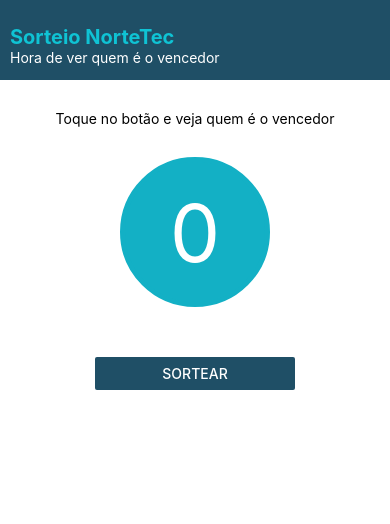
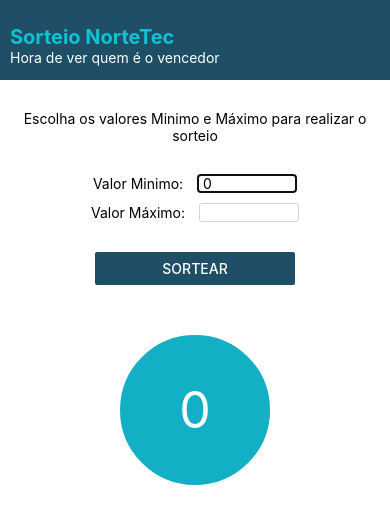
Before and after one commit to ElbertRibeiro/sorteio-app, a React Native app: screen / in a window 390 px wide. Shown: the top 524 px of the page. Built offline with nearby package versions, Linux system fonts and the light colour scheme.

Commit message:
update project

```diff
--- a/src/components/Screen/index.tsx
+++ b/src/components/Screen/index.tsx
@@ -1,32 +1,79 @@
 import React, { useState } from 'react';
-import { View, Text, Button } from 'react-native';
+import { View, Text, Button, TextInput } from 'react-native';
 
 import style from './style';
 
+export default function Screen() {
 
-export default function Screen () {
+    const [numberSort, setNumberSort] = useState(0);
+    const [varMin, setVarMin] = useState("0");
+    const [varMax, setVarMax] = useState("10");
 
+    const [flagInputFocus, setFlagInputFocus] = useState("");
 
+    const validarCampos = (min: any, max: any) => {
+        if (isNaN(min) || isNaN(max)) {
+            alert('Digite os valores');
+            return false;
+        }
 
-    const [ numberSort, setNumberSort ] = useState(0);
+        if (min > max) {
+            alert('O valor mínimo deve ser menor que o valor máximo');
+            return false;
+        }
+
+        return true;
+    }
 
     const gerateNumber = () => {
-        const newNumber = Math.floor(Math.random() * (101 - 1 ) + 1);
+        const min = parseInt(varMin);
+        const max = parseInt(varMax);
+
+        if (!validarCampos(min, max)) {
+            return;
+        }
+
+        const newNumber = Math.floor(Math.random() * (max + 1 - min) + min);
         setNumberSort(newNumber);
     }
 
     return (
         <View style={style.screen}>
-            <Text style={style.title}>Toque no botão e veja quem é o vencedor</Text>
+            <Text style={style.title}>Escolha os valores Minimo e Máximo para realizar o sorteio</Text>
+
+            <View style={style.lineInput}>
+                <Text>Valor Minimo: </Text>
+                <TextInput
+                    value={varMin.toString()}
+                    onChangeText={value => setVarMin(value)}
+                    textAlign="center"
+                    keyboardType="number-pad"
+                    maxLength={5}
+                    autoFocus={true}
+                    style={flagInputFocus === "txt_min" ? style.inputFocus : style.inputNormal}
+                    onFocus={() => setFlagInputFocus("txt_min")}
+                    onBlur={() => setFlagInputFocus("")} />
+            </View>
+
+            <View style={style.lineInput}>
+                <Text>Valor Máximo: </Text>
+                <TextInput
+                    textAlign="center"
+                    keyboardType="number-pad"
+                    maxLength={5}
+                    style={flagInputFocus === "txt_max" ? style.inputFocus : style.inputNormal}
+                    onFocus={() => setFlagInputFocus("txt_max")}
+                    onBlur={() => setFlagInputFocus("")} />
+            </View>
+
+            <View style={style.boxButton}>
+                <Button title="Sortear" onPress={gerateNumber} color="#1F4F66" />
+            </View>
 
             <View style={style.boxNumber}>
                 <Text style={style.number}>
-                    { numberSort }
+                    {numberSort}
                 </Text>
-            </View>
-
-            <View style={style.boxButton}>
-                <Button title="Sortear" onPress={gerateNumber} color="#1F4F66"/>
             </View>
         </View>
     );
--- a/src/components/Screen/style.tsx
+++ b/src/components/Screen/style.tsx
@@ -21,14 +21,37 @@ const style = StyleSheet.create({
         borderRadius: 75,
         justifyContent: "center",
         alignItems: "center",
+        marginTop: 50,
         marginBottom: 50
     },
     boxButton: {
-        width: 200
+        width: 200,
+        marginTop: 20
     },
     number: {
-        fontSize: 80,
+        fontSize: 50,
         color: '#fff'
+    },
+    lineInput: {
+        flexDirection: 'row',
+        alignItems: "center",
+        marginBottom: 10
+    },
+    inputFocus: {
+        borderWidth: 1,
+        borderColor: '#1f4f66',
+        borderRadius: 3,
+        width: 100,
+        paddingHorizontal: 5,
+        marginLeft: 10
+    },
+    inputNormal: {
+        borderWidth: 1,
+        borderColor: '#d5d5d5',
+        borderRadius: 3,
+        width: 100,
+        paddingHorizontal: 5,
+        marginLeft: 10
     }
 });
 
```
